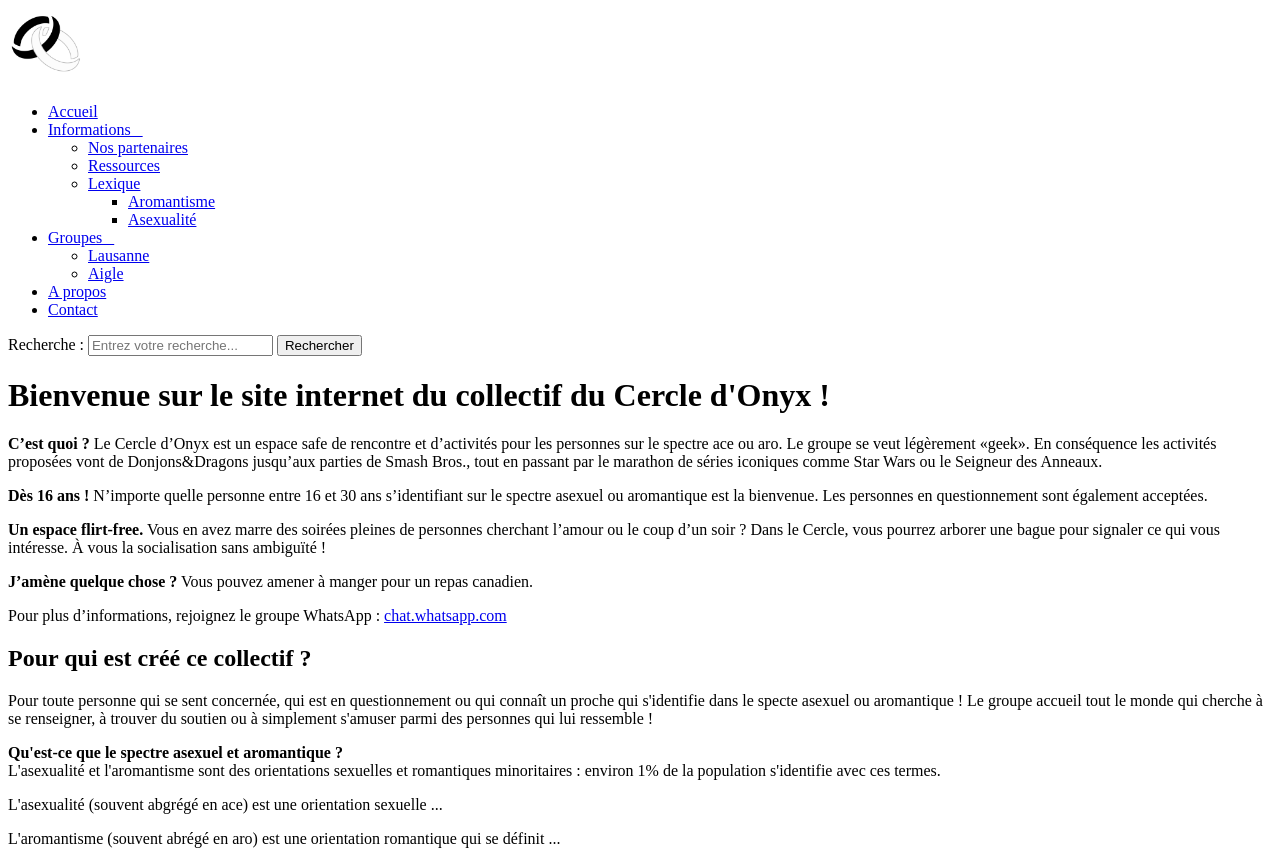
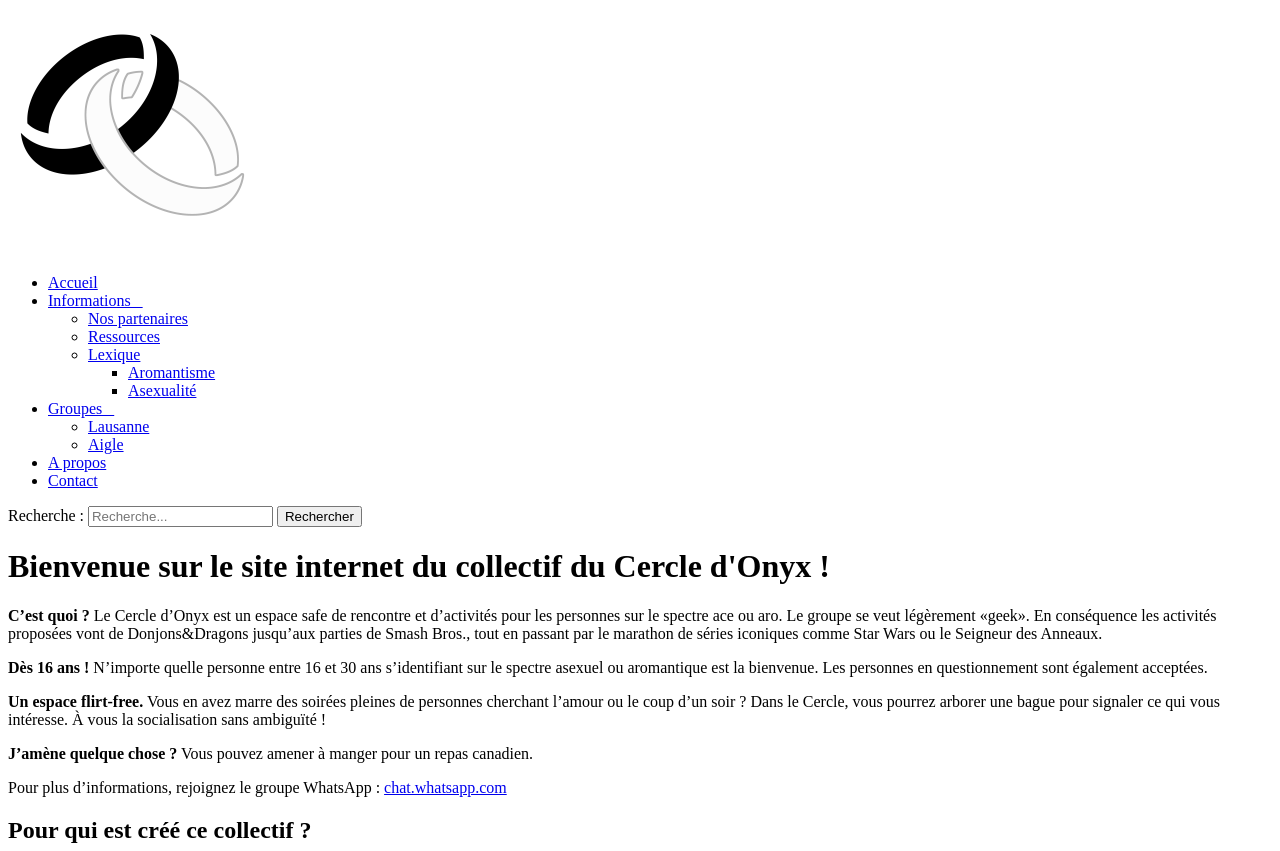
Before and after one commit to Falann/cercle_d-onyx, a plain HTML site: page cercle_d-onyx/index.html in a window 1280 px wide. Shown: the top 851 px of the page. Drawn offline with Linux system fonts and the light colour scheme.

Commit message:
Update index.html

```diff
--- a/cercle_d-onyx/index.html
+++ b/cercle_d-onyx/index.html
@@ -6,7 +6,8 @@
     <link rel="stylesheet" href="#"/>
 </head>
 <body>
-    <header><a href="index.html"><img src="image\logo_cercle_onyx.png" width="6%"></a></header>
+    <header><a href="index.html"><img src="image\logo_cercle_onyx.png"></a></header>
+    <!--Navigation à deux sous-niveau qui sont enregistés dans des class-->
     <nav>
       <ul>
         <li><a href="#">Accueil</a></li>
@@ -34,7 +35,7 @@
 
 <form>
   <label for="search">Recherche :</label>
-  <input type="text" id="search" name="search" placeholder="Entrez votre recherche...">
+  <input type="text" id="search" name="search" placeholder="Recherche...">
   <button type="submit">Rechercher</button>
 </form>
 
@@ -83,6 +84,7 @@
     </section>
     <footer>
       <p>©2023 - tous droits réservés <br/> Site créé par Zoé Dutoit
+
     </footer>
 </body>
 </html>
```
